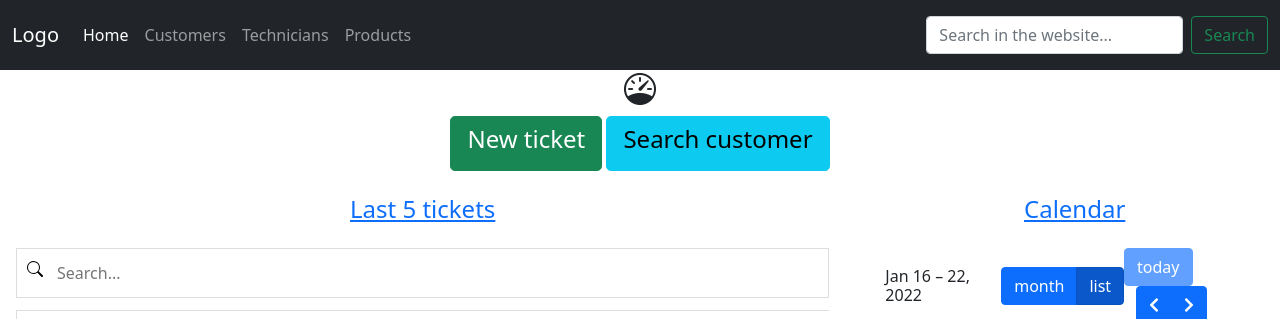
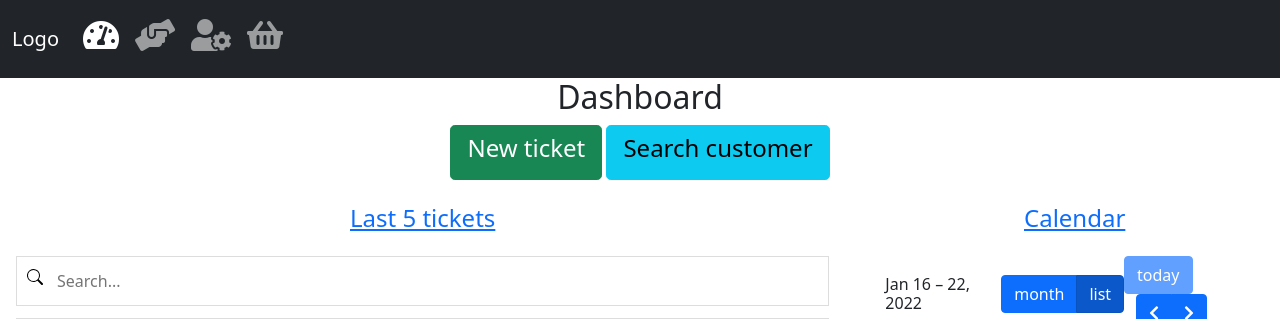
Before and after one commit to sannae/hotline, a Django app: page / in a window 1280 px wide. Shown: the top 319 px of the page. Run offline with Django 3.2, Linux system fonts and the light colour scheme; data comes from the database, SQL or seed files in the repository; some libraries are stand-ins or nearby versions.

Commit message:
added icons to navbar

```diff
--- a/core/__init__.py
+++ b/core/__init__.py
@@ -1,7 +1,7 @@
 import django
 
 __title__ = 'hotline'
-__version__ = '0.0.7'
+__version__ = '0.0.8'
 __author__ = 'Edoardo Sanna'
 __license__ = 'MIT'
 
--- a/hotline/templates/hotline/dashboard.html
+++ b/hotline/templates/hotline/dashboard.html
@@ -2,7 +2,7 @@
 
 {% block content %}
 
-<h2 class="col text-center"><i class="bi bi-speedometer"></i></h2>
+<h2 class="col text-center">Dashboard</h2>
 
 <div class="row">
 
--- a/hotline/templates/hotline/home.html
+++ b/hotline/templates/hotline/home.html
@@ -42,9 +42,9 @@
 <script src="https://cdn.jsdelivr.net/npm/bootstrap@5.1.3/dist/js/bootstrap.bundle.min.js"
     integrity="sha384-ka7Sk0Gln4gmtz2MlQnikT1wXgYsOg+OMhuP+IlRH9sENBO0LRn5q+8nbTov4+1p"
     crossorigin="anonymous"></script>
-<!-- Popper JS -->
+<!-- Popper JS (for tooltips)-->
 <script src="https://unpkg.com/@popperjs/core@2"></script>
-<!-- ChartJS -->
+<!-- ChartJS (for charts) -->
 <script src="https://cdn.jsdelivr.net/npm/chart.js@2.9.4"></script>
 {% include 'hotline/charts-js.html' %}
 <!-- Fullcalendar (https://fullcalendar.io/) -->
--- a/hotline/templates/hotline/navbar.html
+++ b/hotline/templates/hotline/navbar.html
@@ -7,24 +7,34 @@
       <div class="collapse navbar-collapse" id="navbarText">
         <ul class="navbar-nav me-auto mb-2 mb-lg-0">
           <li class="nav-item">
-            <a class="nav-link active" aria-current="page" href="{% url 'home' %}">Home</a>
+            <h2>
+            <a class="nav-link active" aria-current="page" href="{% url 'home' %}"><i class="fas fa-tachometer-alt" data-bs-toggle="tooltip" data-bs-placement="bottom" title="Dashboard"></i></a>
+            </h2>
           </li>
           <li class="nav-item">
-            <a class="nav-link" href="{% url 'customer_list' %}">Customers</a>
+            <h2>
+            <a class="nav-link" href="{% url 'customer_list' %}"><i class="fas fa-hands-helping" data-bs-toggle="tooltip" data-bs-placement="bottom" title="Customers"></i></a>
+            </h2>
           </li>
           <li class="nav-item">
-            <a class="nav-link" href="{% url 'technician_list' %}">Technicians</a>
+            <h2>
+            <a class="nav-link" href="{% url 'technician_list' %}"><i class="fas fa-user-cog" data-bs-toggle="tooltip" data-bs-placement="bottom" title="Technicians"></i></a>
+            </h2>
           </li>
           <li class="nav-item">
-            <a class="nav-link" href="{% url 'product_list' %}">Products</a>
+            <h2>
+            <a class="nav-link" href="{% url 'product_list' %}"><i class="fas fa-shopping-basket" data-bs-toggle="tooltip" data-bs-placement="bottom" title="Products"></i></a>
+            </h2>
           </li>
         </ul>
+        <!--
         <span class="navbar-text">
             <form class="d-flex">
                 <input class="form-control me-2" type="search" placeholder="Search in the website..." aria-label="Search">
                 <button class="btn btn-outline-success" type="submit">Search</button>
               </form>
         </span>
+      -->
       </div>
     </div>
   </nav>
```
